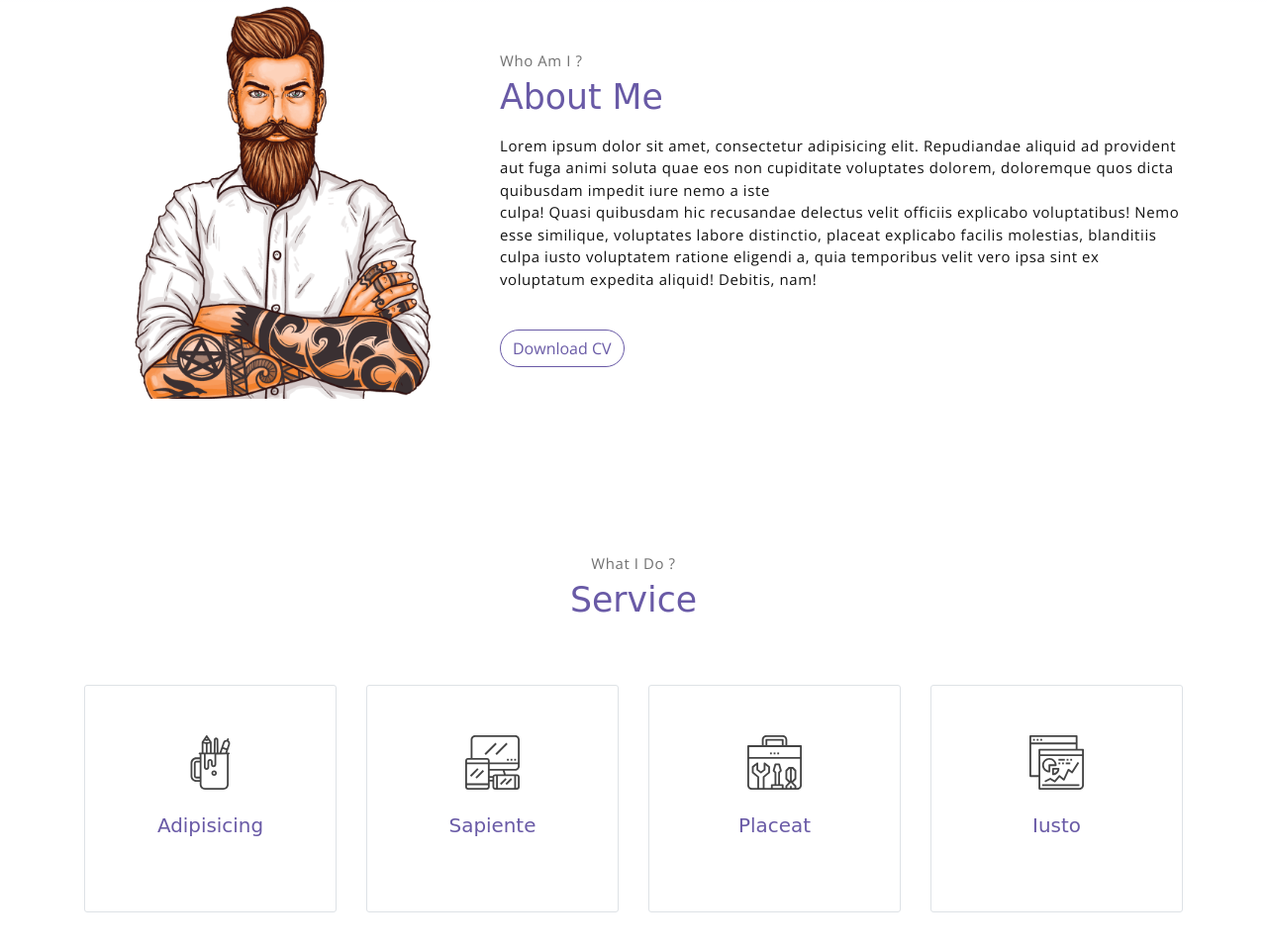
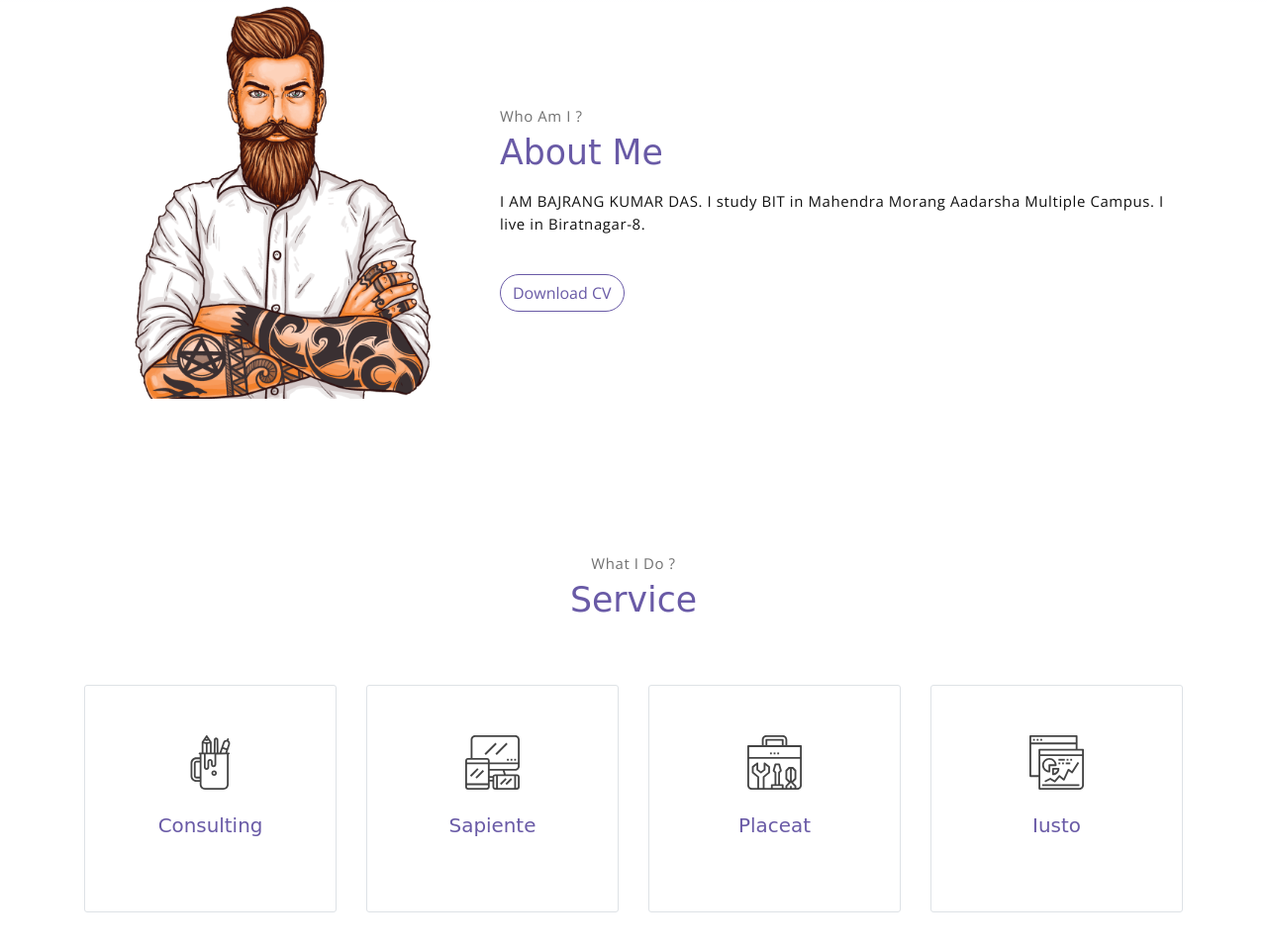
Before and after one commit to Bajrangdas/website, a plain HTML site: page index.html in a window 1280 px wide. Shown: the part 797-1757 px from the top of the page at 99% size. Drawn offline with nearby package versions, Linux system fonts and the light colour scheme; a web font is replaced by a local one.

Commit message:
Update index.html

```diff
--- a/index.html
+++ b/index.html
@@ -5,7 +5,7 @@
     <meta name="viewport" content="width=device-width, initial-scale=1, shrink-to-fit=no">
     <meta name="description" content="Start your development with Meyawo landing page.">
     <meta name="author" content="Devcrud">
-    <title>Meyawo Landing page | Free Bootstrap 4.3.x landing page</title>
+    <title>BAJRANG KUMAR DAS</title>
     <!-- font icons -->
     <link rel="stylesheet" href="assets/vendors/themify-icons/css/themify-icons.css">
     <!-- Bootstrap + Meyawo main styles -->
@@ -74,10 +74,7 @@
                 <div class="about-caption">
                     <p class="section-subtitle">Who Am I ?</p>
                     <h2 class="section-title mb-3">About Me</h2>
-                    <p>
-                        Lorem ipsum dolor sit amet, consectetur adipisicing elit. Repudiandae aliquid ad provident aut fuga animi soluta quae eos non cupiditate voluptates dolorem, doloremque quos dicta quibusdam impedit iure nemo a iste
-                        <br>culpa! Quasi quibusdam hic recusandae delectus velit officiis explicabo voluptatibus! Nemo esse similique, voluptates labore distinctio, placeat explicabo facilis molestias, blanditiis culpa iusto voluptatem ratione eligendi a, quia temporibus velit vero ipsa sint ex voluptatum expedita aliquid! Debitis, nam!
-                    </p>
+                    <p>I AM BAJRANG KUMAR DAS. I study BIT in Mahendra Morang Aadarsha Multiple Campus. I live in  Biratnagar-8.</p>
                     <button class="btn-rounded btn btn-outline-primary mt-4">Download CV</button>
                 </div>
             </div><!-- end of about wrapper -->
@@ -95,8 +92,8 @@
                     <div class="service-card">
                         <div class="body">
                             <img src="assets/imgs/pencil-case.svg" alt="Download free bootstrap 4 landing page, free boootstrap 4 templates, Download free bootstrap 4.1 landing page, free boootstrap 4.1.1 templates, meyawo Landing page" class="icon">
-                            <h6 class="title">Adipisicing</h6>
-                            <p class="subtitle">Labore velit culpa adipisci excepturi consequuntur itaque in nam molestias dolorem iste quod.</p>
+                            <h6 class="title">Consulting</h6>
+                            <p class="subtitle">I consult people who are confused about making a website for their personal or organnizational use.</p>
                         </div>
                     </div>
                 </div>
```
